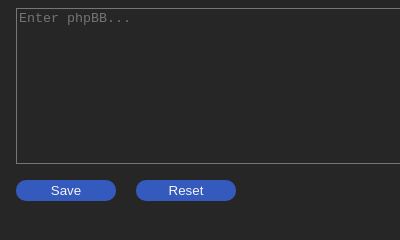
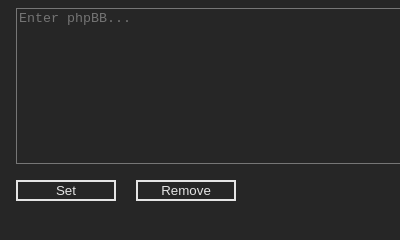
Before and after one commit to junku-dev/my_phpBB_extension, a browser extension: page popup/popup.html in a window 400 px wide. Shown: the top 240 px of the page. Drawn offline with Linux system fonts and the light colour scheme.

Commit message:
ui changes (#2)

```diff
--- a/popup/popup.css
+++ b/popup/popup.css
@@ -1,8 +1,12 @@
 html{width: 100%;}
 
 body{
-    background-color: rgb(38, 38, 38);
-    color: whitesmoke;
+    --pc: rgb(38, 38, 38);
+    --sc: rgb(228, 228, 228);
+    --tc: rgb(66, 66, 66);
+
+    background-color: var(--pc);
+    color: var(--sc);
     width: 500px;
     height: auto;
 }
@@ -16,21 +20,20 @@
     width: 400px;
     height: 150px;
     background-color: rgb(38, 38, 38);
-    color: whitesmoke;
+    color: var(--sc);
 }
 
 button{
-    background-color: rgb(53, 90, 190);
-    border-radius: 10px;
-    border: 2px solid rgb(53, 90, 190);
+    background-color: var(--pc);
+    border: 2px solid var(--sc);
     width: 100px;
     height: auto;
-    color: whitesmoke;
+    color: var(--sc);
     cursor: pointer;
 }
 
 button:hover{
-    background-color: rgb(39, 64, 133);
+    background-color: var(--tc);
 }
 
 .popup label,textarea,button{
--- a/popup/popup.html
+++ b/popup/popup.html
@@ -9,8 +9,8 @@
     <body>
         <div class="popup">
             <textarea id="user-input" name="userInput"></textarea>
-            <button id="save-btn">Save</button>
-            <button id="reset-btn">Reset</button>
+            <button id="save-btn">Set</button>
+            <button id="reset-btn">Remove</button>
         </div>
         <!-- todo -->
         <div id="error-content" class="hidden">
--- a/popup/popup.js
+++ b/popup/popup.js
@@ -50,14 +50,25 @@
 });
 
 
+/**
+ * Reset style when user types.
+ */
+input.addEventListener("change", () => {
+        input.placeholder = "Enter phpBB...";
+        input.style = "border-color: none;";
+});
+
+
 async function setUserCode(obj){
     userCode = obj;
     await localStorage.setItem("code", userCode);
 }
 
+
 function getActiveTab(){
     return browser.tabs.query({ active: true, currentWindow: true });
 }
+
 
 async function init(){
     if(localStorage.getItem("code")){
```
